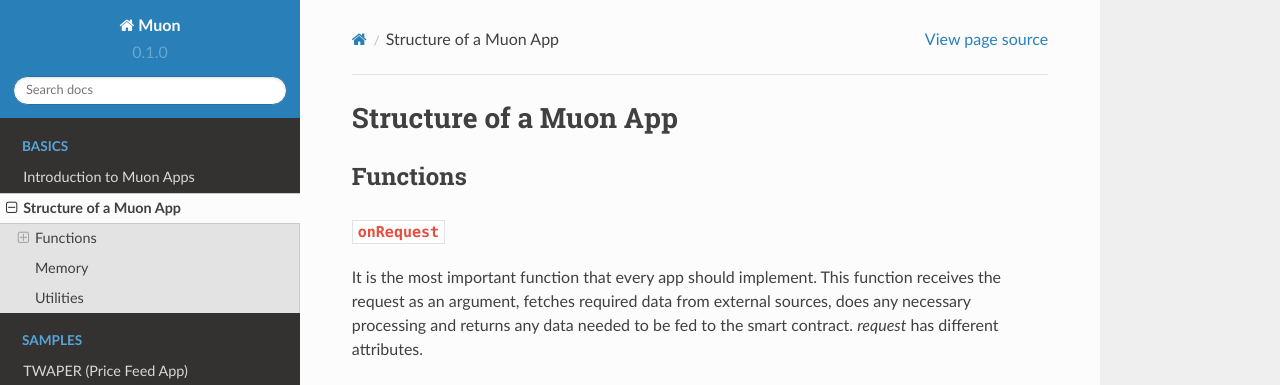
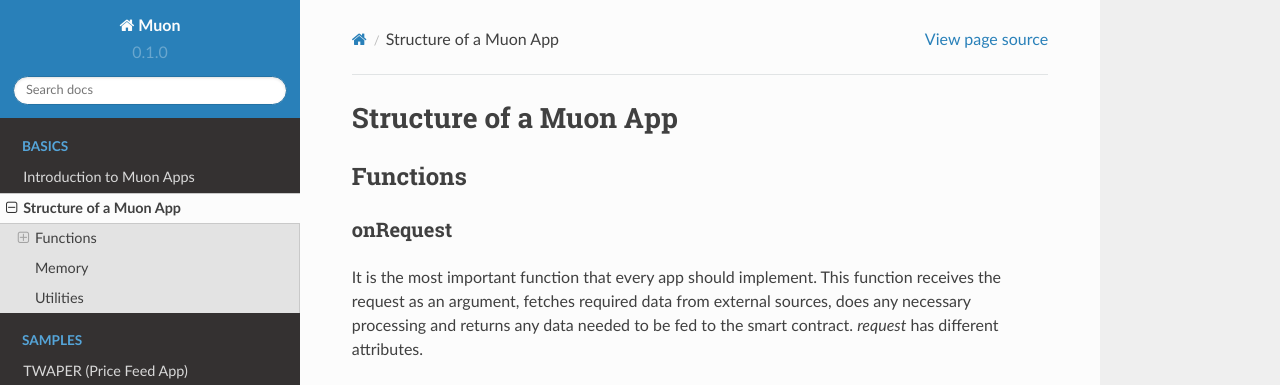
Before and after one commit to abramsymons/rtd-muon, a Sphinx documentation site: the page built from docs/source/structure.rst, in a window 1280 px wide and 900 px high. Shown: the top 385 px of the window. Built offline with Sphinx 7.4.7 and the Read the Docs theme 2.0.0, drawn with Linux system fonts in a browser that asks for light colours.

```diff
--- a/docs/source/structure.rst
+++ b/docs/source/structure.rst
@@ -6,8 +6,8 @@ Structure of a Muon App
 Functions
 *********
 
-``onRequest``
-=============
+onRequest
+=========
 
 It is the most important function that every app should implement. This function receives the request as an argument, fetches required data from external sources, does any necessary processing and returns any data needed to be fed to the smart contract. `request` has different attributes.
 
@@ -51,8 +51,8 @@ In ``onRequest``, parameters can be received and used in the following way:
         }
     }
 
-``signParams``
-==============
+signParams
+==========
 
 This is another function that all Muon apps should implement. This method returns a list of all the parameters that are to be included in the signed message and their types. The type of each element defines how each should be encoded and included in the signed message. The available types are ``int256``, ``uint256``, ``bytes256``, ``address``, and ``string``. The first three types support size variations 8, 16, 32, 64, 128 as well. Muon core packs ``appId``, ``requestId`` and the current list, and uses its hash as the message that should be signed.
 
```
